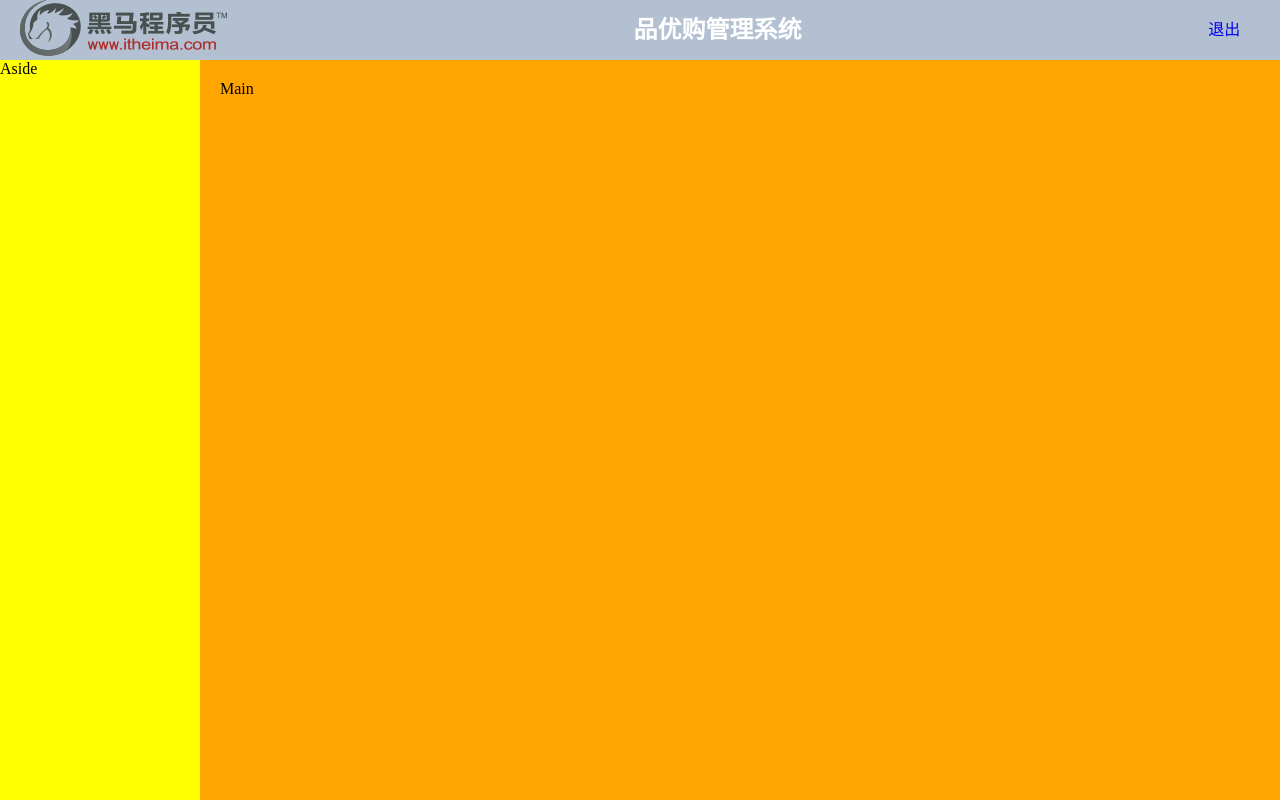
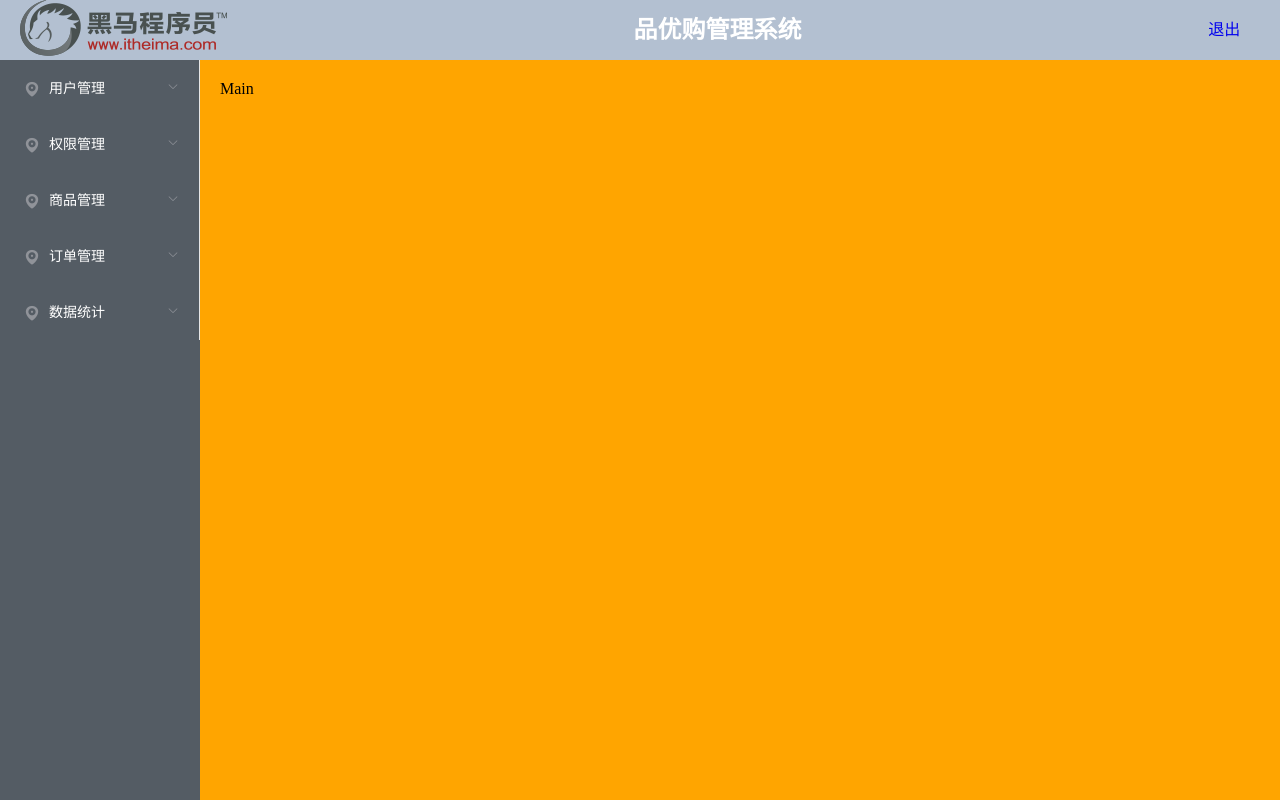
Before and after one commit to Kuptian12345/my-project, a Vue app: page /#/home in a window 1280 px wide. Built offline with nearby package versions, Linux system fonts and the light colour scheme; sample sign-in values are in the browser's storage.

Commit message:
登录退出完成

```diff
--- a/src/components/home.vue
+++ b/src/components/home.vue
@@ -8,18 +8,113 @@
         <h2>品优购管理系统</h2>
       </el-col>
       <el-col :span="1">
-        <a href="#" class="loginout">退出</a>
+        <a href="#" class="loginout" @click.prevent="tuichu()">退出</a>
       </el-col>
     </el-header>
     <el-container>
-      <el-aside class="aside" width="200px">Aside</el-aside>
+      <el-aside class="aside" width="200px">
+        <el-menu
+          :unique-opened="true"
+          :router="true"
+          default-active="2"
+          class="el-menu-vertical-demo"
+          @open="handleOpen"
+          @close="handleClose"
+          background-color="#545c64"
+          text-color="#fff"
+          active-text-color="#ffd04b"
+        >
+          <el-submenu index="1">
+            <template slot="title">
+              <i class="el-icon-location"></i>
+              <span>用户管理</span>
+            </template>
+            <el-menu-item-group>
+              <el-menu-item index="1-1">
+                <i class="el-icon-menu"></i>
+                <span>用户列表</span>
+              </el-menu-item>
+            </el-menu-item-group>
+          </el-submenu>
+          <el-submenu index="2">
+            <template slot="title">
+              <i class="el-icon-location"></i>
+              <span>权限管理</span>
+            </template>
+            <el-menu-item-group>
+              <el-menu-item index="1-1">
+                <i class="el-icon-menu"></i>
+                <span>选项1</span>
+              </el-menu-item>
+            </el-menu-item-group>
+          </el-submenu>
+          <el-submenu index="3">
+            <template slot="title">
+              <i class="el-icon-location"></i>
+              <span>商品管理</span>
+            </template>
+            <el-menu-item-group>
+              <el-menu-item index="1-1">
+                <i class="el-icon-menu"></i>
+                <span>选项1</span>
+              </el-menu-item>
+            </el-menu-item-group>
+          </el-submenu>
+          <el-submenu index="4">
+            <template slot="title">
+              <i class="el-icon-location"></i>
+              <span>订单管理</span>
+            </template>
+            <el-menu-item-group>
+              <el-menu-item index="1-1">
+                <i class="el-icon-menu"></i>
+                <span>选项1</span>
+              </el-menu-item>
+            </el-menu-item-group>
+          </el-submenu>
+          <el-submenu index="5">
+            <template slot="title">
+              <i class="el-icon-location"></i>
+              <span>数据统计</span>
+            </template>
+            <el-menu-item-group>
+              <el-menu-item index="1-1">
+                <i class="el-icon-menu"></i>
+                <span>选项1</span>
+              </el-menu-item>
+            </el-menu-item-group>
+          </el-submenu>
+        </el-menu>
+      </el-aside>
       <el-main class="main">Main</el-main>
     </el-container>
   </el-container>
 </template>
 
 <script>
-export default {};
+export default {
+  beforeMount() {
+    if (!localStorage.getItem("token")) {
+      this.$router.push({
+        name: "login"
+      });
+    }
+    this.$message.warning("请先登录");
+  },
+  methods: {
+    tuichu() {
+      // 清除token
+      localStorage.clear("token");
+
+      // 跳转login
+      this.$router.push({
+        name: "login"
+      });
+      // 提示
+      this.$message.warning("退出成功");
+    }
+  }
+};
 </script>
 
 <style>
@@ -30,7 +125,7 @@
   background-color: #b3c0d1;
 }
 .aside {
-  background-color: yellow;
+  background-color: #545c64;
 }
 .main {
   background-color: orange;
```
